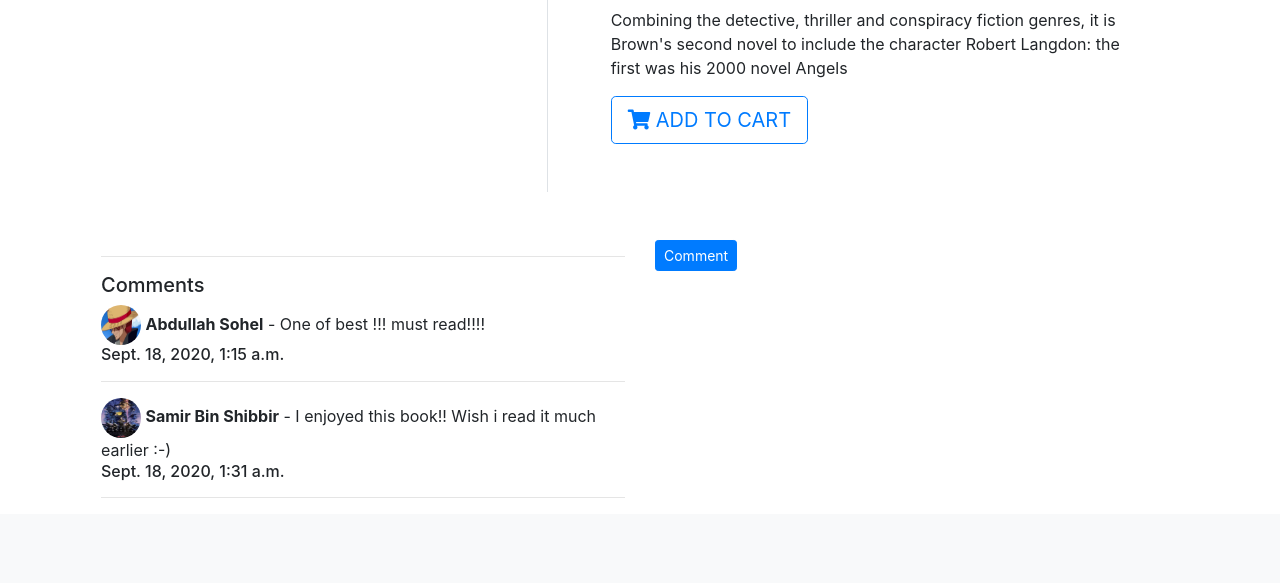
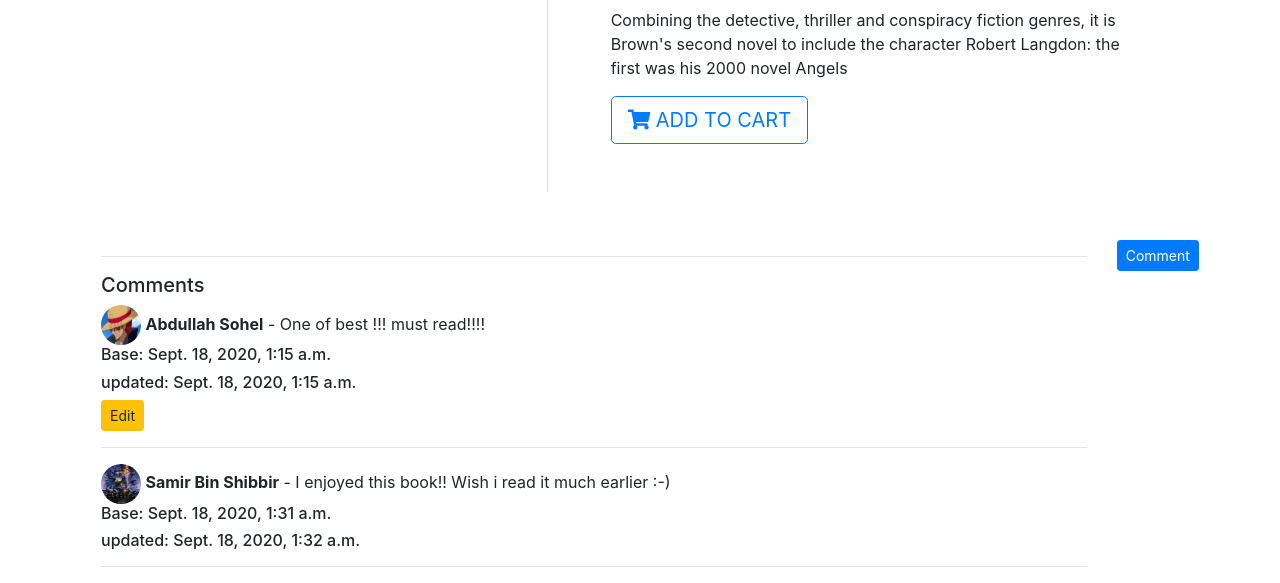
Before and after one commit to sohel473/Online_Book_Shop, a Django app: page /product/11 in a window 1280 px wide. Shown: the part 1119-1702 px from the top of the page. Before the commit the page ends 1617 px from the top, so only its background shows below. Run offline with Django 3.2, Linux system fonts and the light colour scheme; a user stored in the database is signed in; data comes from the database, SQL or seed files in the repository; both versions use the stored data as it was after the commit; data that the repository does not hold is empty; parts of the project's set-up code (start-up, migrations or seed data) failed here and were passed over; some libraries are stand-ins or nearby versions.

Commit message:
Add user comment edit option

```diff
--- a/App_Shop/urls.py
+++ b/App_Shop/urls.py
@@ -6,8 +6,9 @@ app_name = 'App_Shop'
 urlpatterns = [
     path('', views.Home.as_view(), name='home'),
     path('product/<pk>', views.ProductDetail.as_view(), name='product_detail'),
-    path('comment/<pk>', views.create_comment, name='comment'),
-    path('update_comment/<pk>', views.edit_comment, name='update_comment'),
+    path('product/<pk>/comment/', views.create_comment, name='comment'),
+    path('product/<pk1>/update_comment/<pk2>',
+         views.edit_comment, name='update_comment'),
     path('author/<pk>', views.AuthorDetail.as_view(), name='author'),
     path('category/<pk>', views.CategoryDetail.as_view(), name='category'),
     path('publisher/<pk>', views.PublisherDetail.as_view(), name='publisher'),
--- a/App_Shop/views.py
+++ b/App_Shop/views.py
@@ -48,6 +48,7 @@ def create_comment(request, pk):
         comment_form = CommentForm(data=request.POST)
         if comment_form.is_valid():
             comment = comment_form.save(commit=False)
+            print(request.user)
             comment.user = request.user
             comment.product = product
             comment.save()
@@ -61,18 +62,18 @@ def create_comment(request, pk):
 
 
 @login_required
-def edit_comment(request, pk):
-    current_user = Profile.objects.get(user=request.user)
-    product = get_object_or_404(Product, pk=pk)
-    print(current_user)
-    form = CommentForm(instance=product)
+def edit_comment(request, pk1, pk2):
+    product = get_object_or_404(Product, pk=pk1)
+    comment = get_object_or_404(Comment, pk=pk2)
+    print(comment)
+    form = CommentForm(instance=comment)
     if request.method == "POST":
-        form = CommentForm(data=request.POST, instance=product)
+        form = CommentForm(data=request.POST, instance=comment)
         if form.is_valid():
             comment = form.save()
-            form = CommentForm(instance=product)
-            return HttpResponseRedirect(reverse_lazy('App_Shop:product_detail', kwargs={'pk': pk}))
-    return render(request, 'App_Shop/edit_comment.html', context={'form': form})
+            form = CommentForm(instance=comment)
+            return HttpResponseRedirect(reverse_lazy('App_Shop:product_detail', kwargs={'pk': pk1}))
+    return render(request, 'App_Shop/edit_comment.html', context={'form': form, 'product': product})
 
 
 class WritersList(ListView):
--- a/templates/App_Shop/comment_form.html
+++ b/templates/App_Shop/comment_form.html
@@ -4,7 +4,7 @@
 
 {% block body_block %}
 
-<h2>Write your comment here</h2>
+<h2>Write your comment for "{{product.name}}"</h2>
 <form method="POST">
     {% csrf_token %}
     {{comment_form|crispy}}
--- a/templates/App_Shop/edit_comment.html
+++ b/templates/App_Shop/edit_comment.html
@@ -2,7 +2,7 @@
 {% load crispy_forms_tags %}
 
 {% block body_block %}
-<h2>Update your comment here</h2>
+<h2>Update your comment for "{{product.name}}"</h2>
 <form method="POST">
     {% csrf_token %}
     {{form|crispy}}
--- a/templates/App_Shop/product_detail.html
+++ b/templates/App_Shop/product_detail.html
@@ -59,7 +59,7 @@
         <br>
         <br>
         <div class="row">
-            <div class="col">
+            <div class="col-11">
                 <hr>
                 <h5>Comments </h5>
 
@@ -78,17 +78,19 @@
                     <b>{{comment.user.profile.full_name}}</b>
                     {% endif %}
                     - {{comment.comment}}<br>
-                    <h6>{{comment.comment_date}}</h6>
+                    <h6>Base: {{comment.comment_date}}</h6>
+                    <h6>updated: {{comment.comment_update}}</h6>
                 </span>
 
-                <!-- {% if comment.user == user %}
-                <a href="{% url 'App_Shop:update_comment' pk=product.pk %}" class="btn btn-warning btn-sm">Edit</a>
-                {% endif %} -->
+                {% if comment.user == user %}
+                <a href="{% url 'App_Shop:update_comment' pk1=product.pk pk2=comment.pk %}"
+                    class="btn btn-warning btn-sm">Edit</a>
+                {% endif %}
 
                 <hr>
                 {% endfor %}
             </div>
-            <div class="col">
+            <div class="col-1">
                 <a href="{% url 'App_Shop:comment' pk=product.pk %}" class="btn btn-primary btn-sm">Comment</a>
             </div>
         </div>
```
Also changed, not shown: db.sqlite3.
